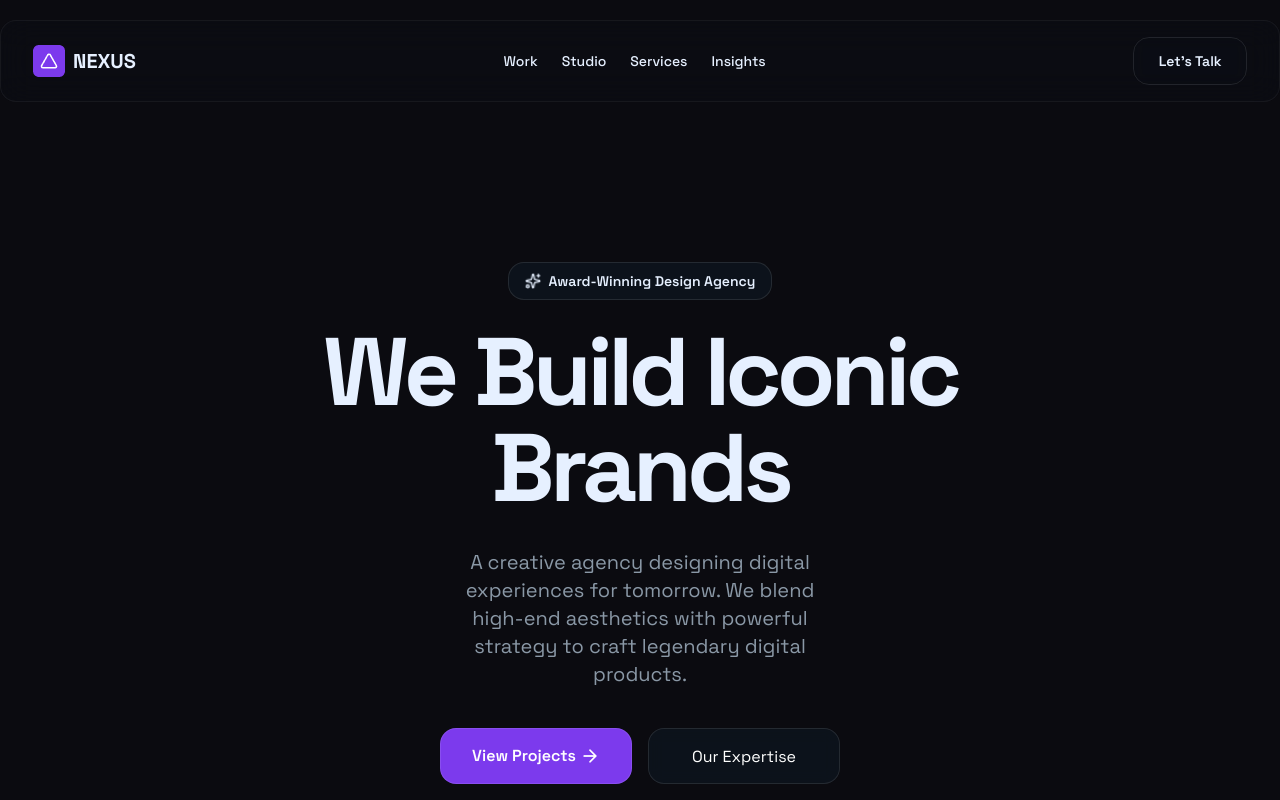
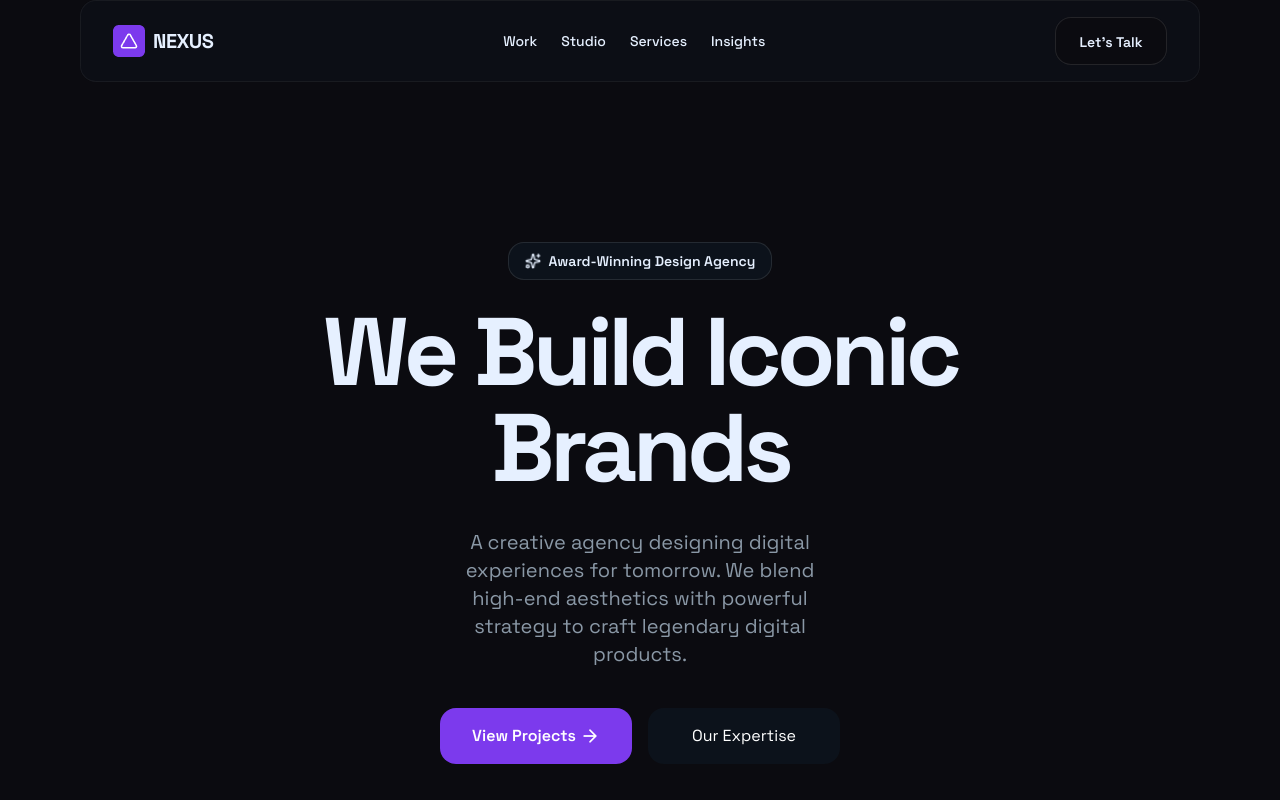
Before and after one commit to raihan-mahmud-talukder/nexus, a React (Create React App) app: page / in a window 1280 px wide. Shown: the top 800 px of the page. Built offline with nearby package versions, Linux system fonts and the light colour scheme.

Commit message:
navbar dexktop responsive

```diff
--- a/public/index.html
+++ b/public/index.html
@@ -6,7 +6,7 @@
     <link rel="preconnect" href="https://fonts.googleapis.com">
     <link rel="preconnect" href="https://fonts.gstatic.com" crossorigin>
     <link href="https://fonts.googleapis.com/css2?family=Space+Grotesk:wght@300..700&display=swap" rel="stylesheet">
-  <link rel="stylesheet" href="styles/header.css">
+  <!-- <link rel="stylesheet" href="styles/header.css"> -->
   <!-- <link rel="stylesheet" href="styles/hamburger.css"> -->
   <!-- <link rel="stylesheet" href="styles/footer.css"> -->
   <!-- <link rel="stylesheet" href="styles/hero.css"> -->
--- a/public/styles/header.css
+++ b/public/styles/header.css
@@ -7,6 +7,7 @@ header {
     align-items: center;
     background-color: oklab(19.2414% -.00151229 -.0256411/.16);
     margin-top: 1.25rem;
+    background: #0F142066;
     padding: 1rem 2rem;
     position: relative;
     /* overflow: hidden; */
--- a/src/App.jsx
+++ b/src/App.jsx
@@ -4,7 +4,9 @@ import { Home } from "./components/Home"
 
 export const App = () => {
   return (
-    <main>
+    <main className="
+      lg:py-0 lg:px-20
+    ">
       <Header />
       <Home />
       <Footer />
--- a/src/components/Footer.jsx
+++ b/src/components/Footer.jsx
@@ -4,7 +4,7 @@ export const Footer = () => {
             flex flex-col
             gap-2
             border-t border-t-[#FFFFFF0A] border-solid
-            py-5 px-4 md:px-6 md:pt-8 lg:px-28 lg:pt-20 lg:pb-10
+            py-5 px-4 md:px-6 md:pt-8 lg:pt-20 lg:pb-10
             md:flex-row md:justify-between md:items-center
             ">
             <div className="
--- a/src/components/Header.jsx
+++ b/src/components/Header.jsx
@@ -1,24 +1,43 @@
 export const Header = () => {
     return (
-        <header>
-            <nav>
-                <img src="images/logo.png" alt="logo" />
-                <span>Nexus</span>
+        <header className="
+            rounded-2xl border border-[#FFFFFF0D]
+            backdrop-blur-lg bg-[#0F142066] py-4 px-8
+            flex justify-between items-center
+        ">
+            <nav className="
+                flex justify-between items-center gap-2
+            ">
+                <img
+                    className="w-8 h-8"
+                    src="images/logo.png" alt="logo" />
+                <span className="
+                    font-extrabold text-xl
+                    tracking-tight uppercase
+                ">Nexus</span>
             </nav>
             {/* <input id="menu-toggle" type="checkbox" />
             <label className='menu-button-container' htmlFor="menu-toggle">
                 <div className='menu-button'></div>
             </label> */}
             <menu>
-                <ul>
+                <ul className="
+                    flex justify-between items-center gap-6
+                    font-medium text-sm
+                ">
                     <li>Work</li>
                     <li>Studio</li>
                     <li>Services</li>
                     <li>Insights</li>
                 </ul>
             </menu>
-            <button>
-                <a href="">Let's Talk</a>
+            <button className="
+                w-28 h-12 rounded-2xl backdrop-blur py-3 px-5
+                 border border-[#FFFFFF1A] bg-[#0b0b10]
+            ">
+                <a className="
+                    font-semibold text-sm
+                " href="">Let's Talk</a>
             </button>
         </header>
     )
--- a/src/components/Home/Capabilities.jsx
+++ b/src/components/Home/Capabilities.jsx
@@ -12,7 +12,7 @@ export const Capabilities = () => {
             ">Our Capabilities</h2>
             <br />
             <p className="
-                max-w-lg px-2 m-auto w-screen
+                max-w-lg px-2 m-auto w-fit
                 text-lg font-normal text-center text-[#8A98A6]
             ">
                 We are a multi-disciplinary studio leveraging future- ready technologies to craft industry-leading platforms.
--- a/src/index.css
+++ b/src/index.css
@@ -19,7 +19,11 @@ body {
   box-sizing: border-box;
 }
 
-main {
-  /* padding: 0 5rem; */
+/* main {
+  padding: 0 5rem;
 
+} */
+
+li {
+  cursor: pointer;
 }
```
